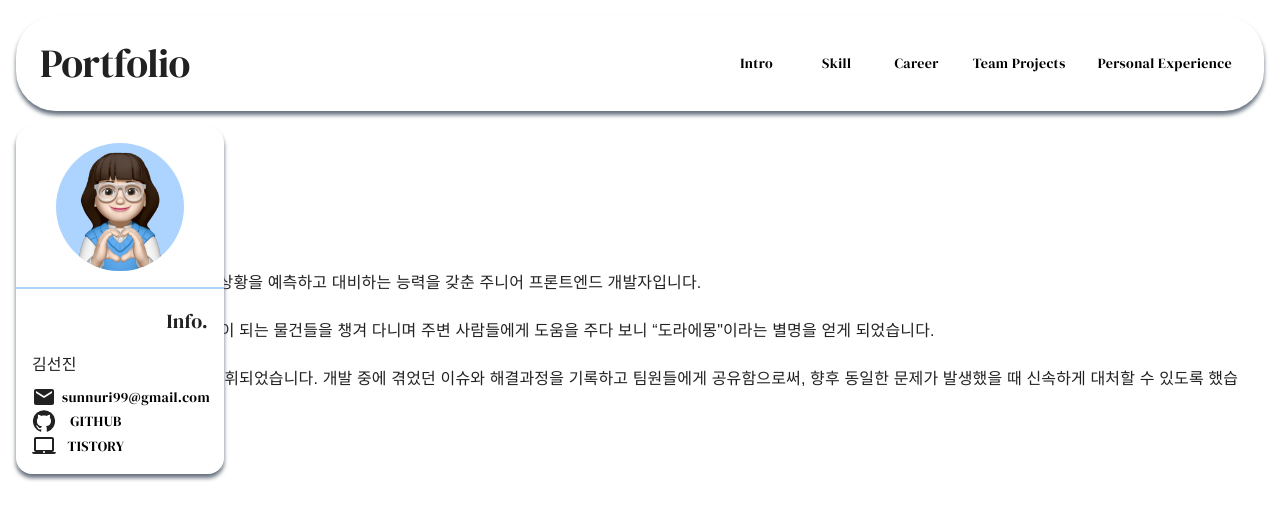
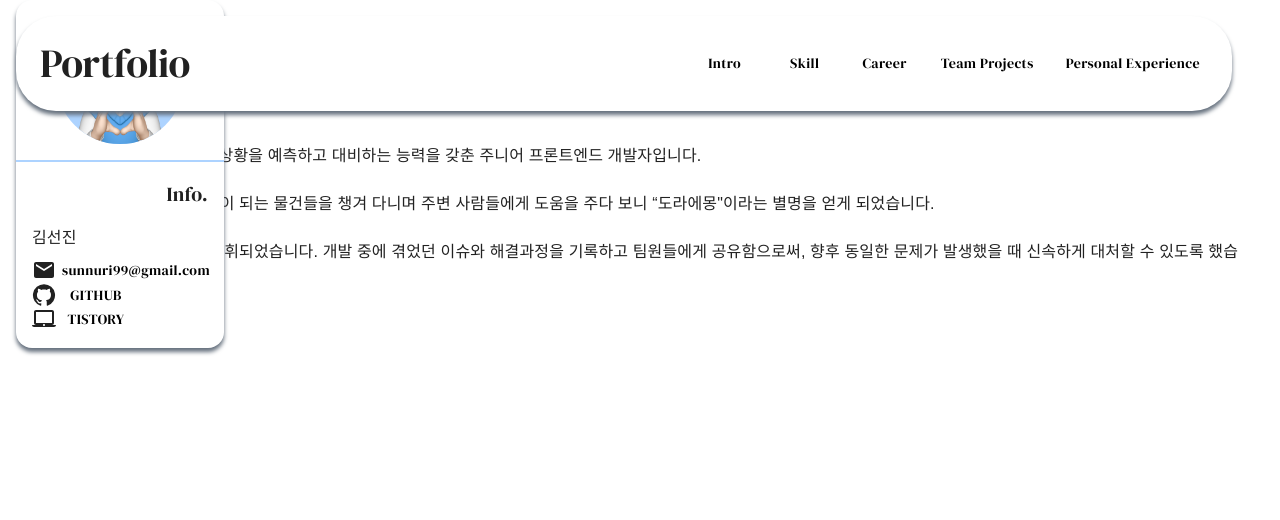
Before and after one commit to dawncoding/portfolio, a Next.js app: page / in a window 1280 px wide. Shown: the top 520 px of the page. Built offline with nearby package versions, Linux system fonts and the light colour scheme; a web font is replaced by a local one.

Commit message:
style: fix Header component layout

```diff
--- a/src/components/Header/index.tsx
+++ b/src/components/Header/index.tsx
@@ -48,7 +48,15 @@ const Header: React.FC = () => {
   );
 
   return (
-    <BoxShadowContainer borderRadius="2.5rem" padding="1.5rem" margin="1rem">
+    <BoxShadowContainer
+      width="95%"
+      maxWidth="87.5rem"
+      padding="1.5rem"
+      margin="1rem"
+      borderRadius="2.5rem"
+      position="fixed"
+      zIndex={3}
+    >
       <Stack direction="row" justifyContent="space-between">
         <Box display="flex" alignItems="center">
           <Text language="en" variant="h1">
```
